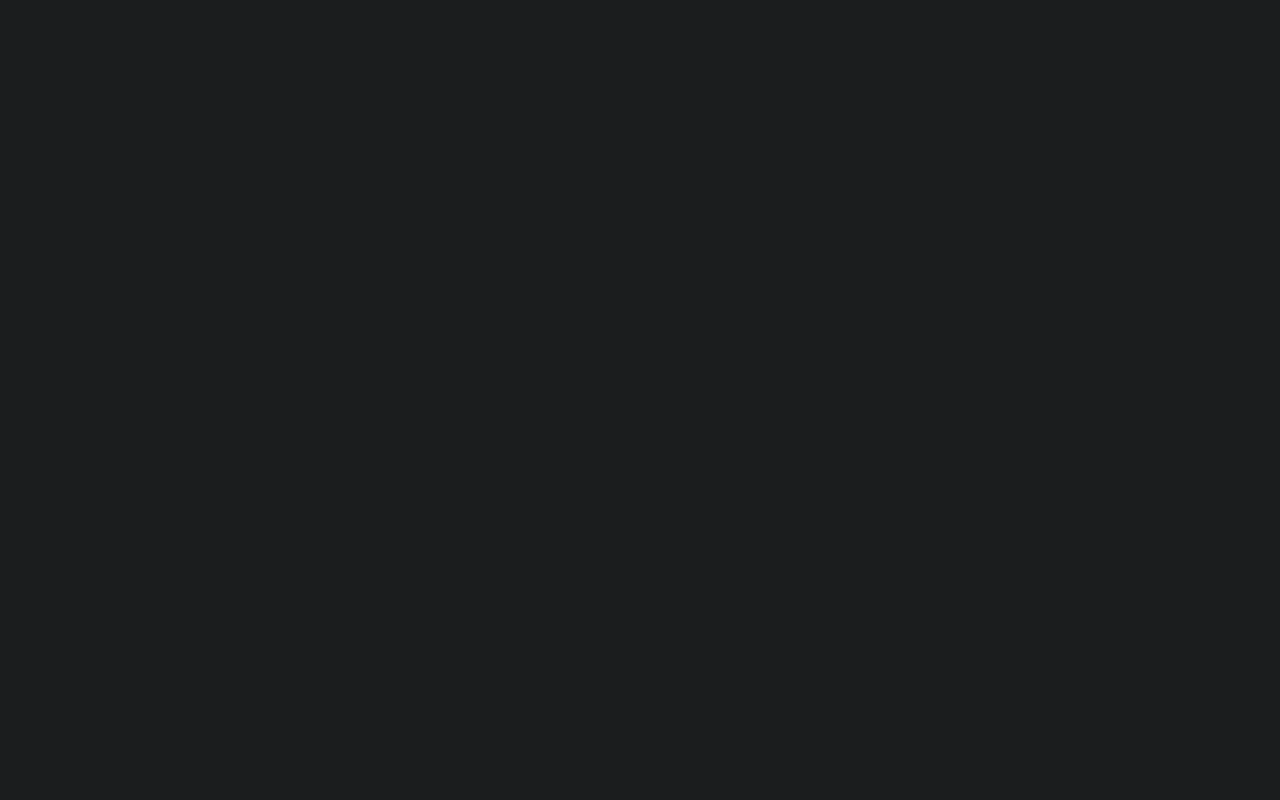
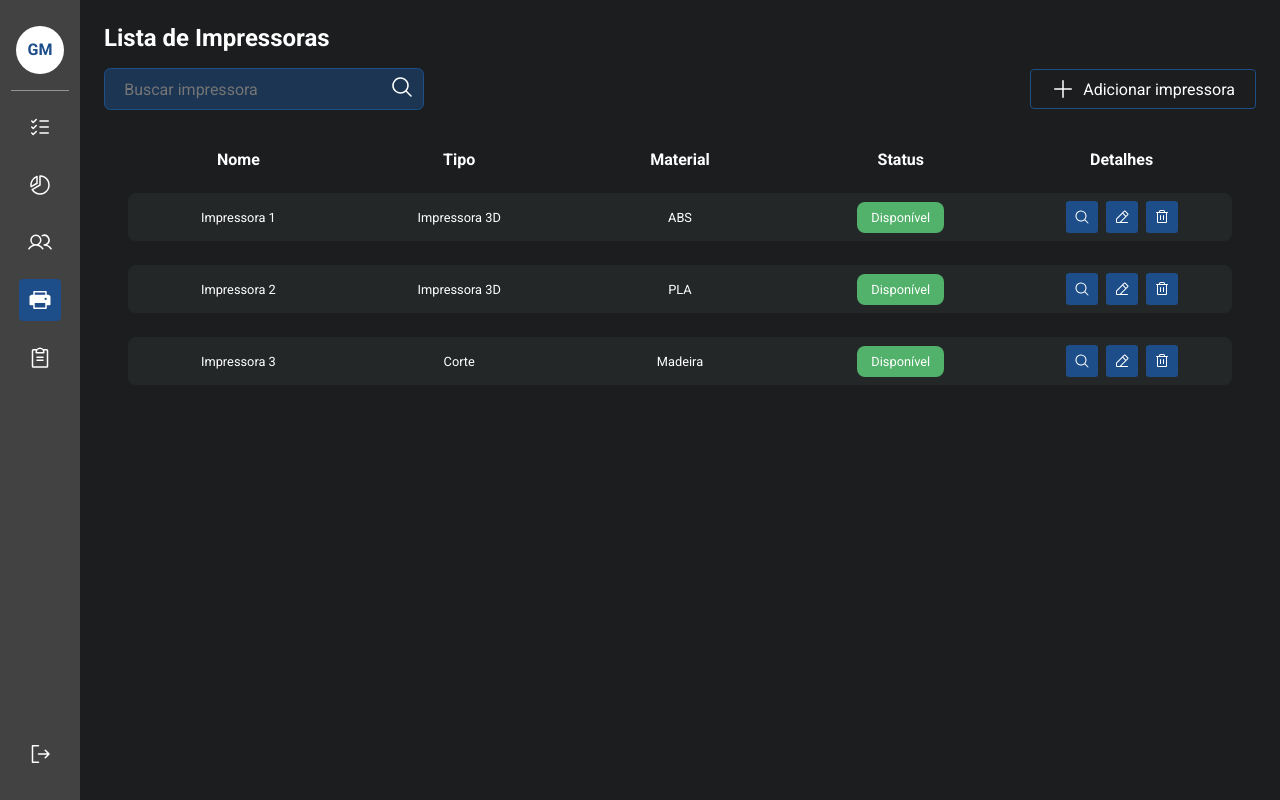
Before and after one commit to IFCE-Campus-Aracati/phfrontend, a React (Vite) app: page /admin/list_printers in a window 1280 px wide. Before the commit this address had no page. Built offline with nearby package versions, Linux system fonts and the light colour scheme.

Commit message:
chore: modal printers

```diff
--- a/src/components/Modal/detailsPrinters/detailsPrinters.tsx
+++ b/src/components/Modal/detailsPrinters/detailsPrinters.tsx
@@ -0,0 +1,79 @@
+import React from "react";
+
+import {
+  Root,
+  Trigger,
+  Portal,
+  Overlay,
+  Content,
+  Title,
+  Header,
+  ButtonClose,
+  TextButton,
+  Close,
+} from "../styles";
+
+import { TextInfo, Text, Body, ButtonArea, StatusArea } from "./styles";
+
+interface DetailsPrintersProps {
+  children: React.ReactNode;
+  tilte: string;
+}
+
+import { X, PencilSimpleLine } from "@phosphor-icons/react";
+import { theme } from "../../../styles/theme";
+import { Button } from "../../Button";
+import { Status } from "../../Status";
+
+export function DetailsPrinters({ children, tilte }: DetailsPrintersProps) {
+  return (
+    <Root>
+      <Trigger>{children}</Trigger>
+      <Portal>
+        <Overlay />
+        <Content>
+          <Header>
+            <Close>
+              <ButtonClose>
+                <TextButton>Fechar</TextButton>
+                <X size={"2rem"} color={theme.colors.white} />
+              </ButtonClose>
+            </Close>
+          </Header>
+          <Title>{tilte}</Title>
+          <Body>
+            <TextInfo>
+              Nome: <Text>Impressora 1</Text>
+            </TextInfo>
+            <TextInfo>
+              Tipo: <Text>Impressora 3D</Text>
+            </TextInfo>
+            <TextInfo>
+              Material: <Text>ABS</Text>
+            </TextInfo>
+            <StatusArea>
+              <TextInfo>Status:</TextInfo>
+              <Status variant="approved" />
+            </StatusArea>
+            <TextInfo>
+              Descrição:{" "}
+              <Text>
+                Lorem ipsum dolor sit amet, consectetur adipiscing elit. In quis
+                bibendum augue, id sodales nunc. Orci varius natoque penatibus
+                et magnis dis parturient montes, nascetur ridiculus mus. Etiam
+                consectetur pulvinar nisi, ac malesuada tortor lobortis quis.
+                Nunc non tellus eu est vulputate pellentesque. Cras turpis
+                lorem, fringilla quis libero eget.
+              </Text>
+            </TextInfo>
+          </Body>
+          <ButtonArea>
+            <Button size="medium" variant="fill" title="Editar">
+              <PencilSimpleLine size={"1.25rem"} color={theme.colors.white} />
+            </Button>
+          </ButtonArea>
+        </Content>
+      </Portal>
+    </Root>
+  );
+}
--- /dev/null
+++ b/src/components/Modal/detailsPrinters/styles.ts
@@ -0,0 +1,29 @@
+import styled from "styled-components";
+import { theme } from "../../../styles/theme";
+
+export const Body = styled.div`
+  display: flex;
+  flex-direction: column;
+  margin-top: 1rem;
+  height: 100%;
+`;
+
+export const TextInfo = styled.span`
+  color: ${theme.colors.white};
+  margin-bottom: 1rem;
+`;
+
+export const Text = styled.span`
+  font-weight: bold;
+`;
+
+export const ButtonArea = styled.div``;
+
+export const StatusArea = styled.div`
+  display: flex;
+  flex-direction: row;
+  align-items: first baseline;
+  width: 100%;
+  gap: 0.5rem;
+  color: #fff;
+`;
--- a/src/components/Modal/index.tsx
+++ b/src/components/Modal/index.tsx
@@ -2,6 +2,7 @@
 //   Container
 // } from './styles';
 
+import { DetailsPrinters } from "./DetailsPrinters/detailsPrinters";
 import { DetailsUser } from "./DetailsUser/detailsUser";
 
 interface ModalProps {
@@ -21,6 +22,7 @@ export function Modal({ variant, children, title }: ModalProps) {
     case "detailsAnonymous":
     case "detailsPrint":
     case "detailsPrinters":
+      return <DetailsPrinters tilte={title}>{children}</DetailsPrinters>;
     case "detailsUser":
       return <DetailsUser tilte={title}>{children}</DetailsUser>;
   }
--- a/src/components/SideBar/index.tsx
+++ b/src/components/SideBar/index.tsx
@@ -73,10 +73,10 @@ export function SideBar({ variant }: SideBarProps) {
             <Users
               color={"#FFF"}
               size={"1.5rem"}
-              weight={pathname === "/" ? "fill" : "regular"}
+              weight={pathname === "/admin/list_users" ? "fill" : "regular"}
             />
           ),
-          to: "/list_users",
+          to: "/admin/list_users",
         },
         {
           label: "Printers",
@@ -84,10 +84,10 @@ export function SideBar({ variant }: SideBarProps) {
             <Printer
               color={"#FFF"}
               size={"1.5rem"}
-              weight={pathname === "/" ? "fill" : "regular"}
+              weight={pathname === "/admin/list_printers" ? "fill" : "regular"}
             />
           ),
-          to: "/",
+          to: "/admin/list_printers",
         },
         {
           label: "myPrints",
--- a/src/components/Table/PrintersTable.tsx
+++ b/src/components/Table/PrintersTable.tsx
@@ -19,10 +19,11 @@ import {
   PencilSimpleLine,
   Trash,
 } from "@phosphor-icons/react";
+import { Modal } from "../Modal";
 
 export interface PrintersTableDataProps {
   id: string;
-  owner: string;
+  name: string;
   type: string;
   material: string;
   status: "available" | "unavailable";
@@ -58,7 +59,7 @@ export function PrintersTable({
           {data.map((item) => {
             return (
               <Row>
-                <TableData>{item.owner}</TableData>
+                <TableData>{item.name}</TableData>
                 <TableData>{item.type}</TableData>
                 <TableData>{item.material}</TableData>
                 <TableData>
@@ -67,9 +68,11 @@ export function PrintersTable({
                 <TableData>
                   <RowIcons>
                     {isView && (
-                      <ButtonIcon onClick={() => alert("FOI")}>
-                        <MagnifyingGlass size={"1rem"} color={"#FFF"} />
-                      </ButtonIcon>
+                      <Modal title="Detalhes" variant="detailsPrinters">
+                        <ButtonIcon>
+                          <MagnifyingGlass size={"1rem"} color={"#FFF"} />
+                        </ButtonIcon>
+                      </Modal>
                     )}
                     {isEdit && (
                       <ButtonIcon onClick={() => alert("FOI")}>
--- /dev/null
+++ b/src/pages/Admin/ListPrinters/index.tsx
@@ -0,0 +1,52 @@
+import { Container, Title, Row } from "./styles";
+import { Button } from "../../../components/Button";
+import { Input } from "../../../components/Input";
+import { Plus } from "@phosphor-icons/react";
+import { Table } from "../../../components/Table";
+import { PrintersTableDataProps } from "../../../components/Table/PrintersTable";
+
+const list: PrintersTableDataProps[] = [
+  {
+    id: "1",
+    name: "Impressora 1",
+    type: "Impressora 3D",
+    material: "ABS",
+    status: "available",
+  },
+  {
+    id: "2",
+    name: "Impressora 2",
+    type: "Impressora 3D",
+    material: "PLA",
+    status: "available",
+  },
+  {
+    id: "3",
+    name: "Impressora 3",
+    type: "Corte",
+    material: "Madeira",
+    status: "available",
+  },
+];
+
+const header = ["Nome", "Tipo", "Material", "Status", "Detalhes"];
+
+export function ListPrinters() {
+  return (
+    <Container>
+      <Title>Lista de Impressoras</Title>
+      <Row>
+        <Input
+          variant="search"
+          placeholder="Buscar impressora"
+          style={{ maxWidth: "20%" }}
+        />
+        <Button size="medium" title="Adicionar impressora" variant="outline">
+          <Plus size={"1.5rem"} color={"#FFF"} />
+        </Button>
+      </Row>
+
+      <Table data={list} header={header} variant="printers" />
+    </Container>
+  );
+}
--- /dev/null
+++ b/src/pages/Admin/ListPrinters/styles.ts
@@ -0,0 +1,23 @@
+import styled from "styled-components";
+import { theme } from "../../../styles/theme";
+
+export const Container = styled.div`
+  height: 100vh;
+  width: 100%;
+  background-color: ${theme.colors.background.primary};
+  padding: 1.5rem;
+`;
+
+export const Title = styled.span`
+  color: ${theme.colors.white};
+  font-weight: bold;
+  font-size: 1.5rem;
+`;
+
+export const Row = styled.div`
+  display: flex;
+  flex-direction: row;
+  justify-content: space-between;
+  align-items: center;
+  margin: 1rem 0;
+`;
--- a/src/routes/index.tsx
+++ b/src/routes/index.tsx
@@ -13,6 +13,7 @@ import { SearchPrint } from "../pages/Anonymous/SearchPrint";
 import { RequestPrinting } from "../pages/Anonymous/RequestPrinting";
 import { MyPrints } from "../pages/Client/MyPrints";
 import { ListUsers } from "../pages/Admin/ListUsers";
+import { ListPrinters } from "../pages/Admin/ListPrinters";
 
 export function RoutesApp() {
   return (
@@ -32,7 +33,8 @@ export function RoutesApp() {
 
       <Route path="/admin" element={<SideBar variant="admin" />}>
         <Route path="/admin/list_prints" element={<ListPrints />} />
-        <Route path="/admin/list_users"  element={<ListUsers />}/>
+        <Route path="/admin/list_users" element={<ListUsers />} />
+        <Route path="/admin/list_printers" element={<ListPrinters />} />
       </Route>
     </Routes>
   );
```
